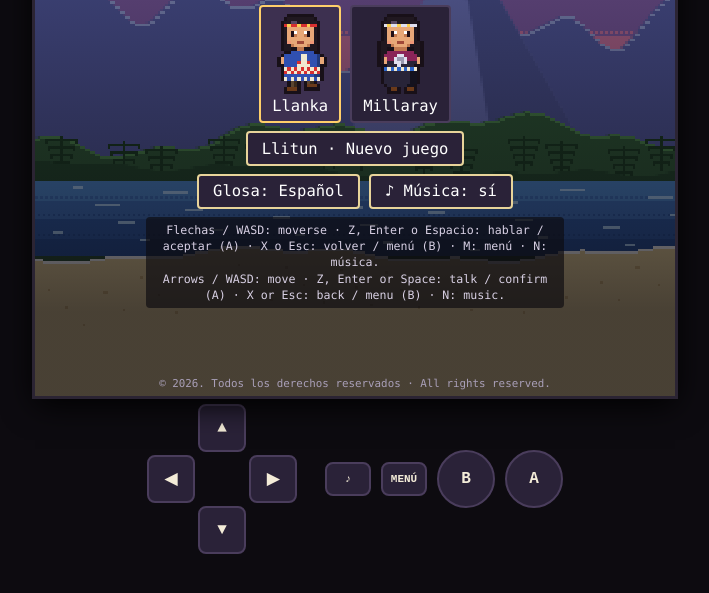
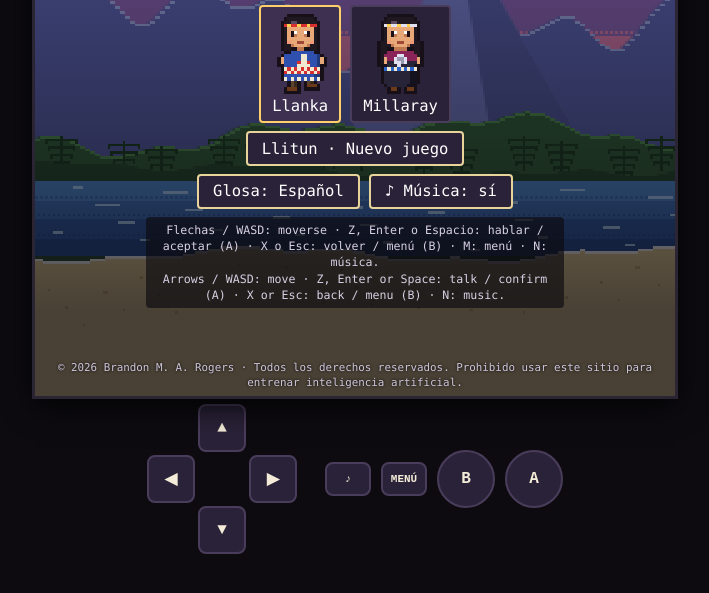
Before and after one commit to brogers36/Kewun-ni-Newen, a plain HTML site: page www/index.html in a window 1280 px wide. Shown: the part 205-798 px from the top of the page, without its empty margins (285-994 px from the left). Drawn offline with Linux system fonts and the light colour scheme; animation ran at ten frames a second.

Commit message:
Add copyright notice and no-AI-training notice
Same notice as the learning apps: title screen (follows the gloss language),
source header, robots noai meta tag, and a rights section in the README.

Co-Authored-By: Claude Opus 5.5 <noreply@anthropic.com>
Claude-Session: https://claude.ai/code/session_01HTUZe9QnhKfmVdpEdFr6Jn

```diff
--- a/src/boot.js
+++ b/src/boot.js
@@ -8,7 +8,7 @@ function fit(){
 }
 addEventListener('resize',fit);fit();
 const sv=loadSave();if(sv)$('bCont').style.display='';
-function updLang(){$('bLang').textContent=LANG==='es'?'Glosa: Español':'Gloss: English';$('skip').textContent=LANG==='es'?'Saltar ▶▶':'Skip ▶▶'}
+function updLang(){$('copy').textContent=LANG==='es'?'© 2026 Brandon M. A. Rogers · Todos los derechos reservados. Prohibido usar este sitio para entrenar inteligencia artificial.':'© 2026 Brandon M. A. Rogers · All rights reserved. No use of this site to train artificial intelligence.';$('bLang').textContent=LANG==='es'?'Glosa: Español':'Gloss: English';$('skip').textContent=LANG==='es'?'Saltar ▶▶':'Skip ▶▶'}
 $('bLang').onclick=()=>{LANG=LANG==='es'?'en':'es';updLang()};
 $('bMus').onclick=()=>toggleMute();
 $('bMus').textContent=AU.muted?'♪ Música: no':'♪ Música: sí';$('pN').textContent=AU.muted?'♪×':'♪';
--- a/www/index.html
+++ b/www/index.html
@@ -3,6 +3,7 @@
 <head>
 <meta charset="utf-8">
 <meta name="viewport" content="width=device-width,initial-scale=1">
+<meta name="robots" content="noai, noimageai">
 <title>Kewün ñi Newen · Prototipo</title>
 <style>
 *{box-sizing:border-box}
@@ -42,7 +43,7 @@ html,body{margin:0;height:100%;background:#0d0b10;color:#f4ecd8;font-family:ui-m
 .hero.on{border-color:#ffcf6a!important;background:#3d3050!important}
 .hero canvas{width:calc(32px*var(--s)/1.5);height:calc(48px*var(--s)/1.5);image-rendering:pixelated}
 #title .help{font-size:.75em;color:#d8d0e4;max-width:36em;line-height:1.4;background:#0d0b10aa;padding:.4em .6em;border-radius:4px}
-#title .copy{font-size:.7em;color:#a99fb8;position:absolute;bottom:.6em}
+#title .copy{font-size:.7em;color:#cfc6dc;position:absolute;bottom:.5em;left:1.5em;right:1.5em;text-align:center;line-height:1.35;text-shadow:0 0 3px #000}
 #skip{position:absolute;right:.6em;top:.6em;font:inherit;font-size:.85em;padding:.25em .7em;border-radius:4px;border:2px solid #e8d49a;background:#2a2238cc;color:#fff;cursor:pointer;display:none}
 #pad{display:flex;gap:28px;align-items:center;justify-content:center}
 #dpad{display:grid;grid-template-columns:repeat(3,48px);grid-template-rows:repeat(3,48px);gap:3px}
@@ -76,7 +77,7 @@ html,body{margin:0;height:100%;background:#0d0b10;color:#f4ecd8;font-family:ui-m
         </div>
         <div class="row"><button id="bLang">Glosa: Español</button><button id="bMus">♪ Música: sí</button></div>
         <div class="help">Flechas / WASD: moverse · Z, Enter o Espacio: hablar / aceptar (A) · X o Esc: volver / menú (B) · M: menú · N: música.<br>Arrows / WASD: move · Z, Enter or Space: talk / confirm (A) · X or Esc: back / menu (B) · N: music.</div>
-        <div class="copy">© 2026. Todos los derechos reservados · All rights reserved.</div>
+        <div class="copy" id="copy">© 2026 Brandon M. A. Rogers · Todos los derechos reservados. Prohibido usar este sitio para entrenar inteligencia artificial.</div>
       </div>
     </div>
   </div>
@@ -95,6 +96,8 @@ html,body{margin:0;height:100%;background:#0d0b10;color:#f4ecd8;font-family:ui-m
   </div>
 </div>
 <script>
+/* Kewün ñi Newen · © 2026 Brandon M. A. Rogers. Todos los derechos reservados. All rights reserved.
+   Prohibido usar este sitio o su contenido para entrenar inteligencia artificial. No use of this site or its content to train artificial intelligence. */
 'use strict';
 /* ============================================================
    Kewün ñi Newen (working title) · Lafkenche region
@@ -2098,7 +2101,7 @@ function fit(){
 }
 addEventListener('resize',fit);fit();
 const sv=loadSave();if(sv)$('bCont').style.display='';
-function updLang(){$('bLang').textContent=LANG==='es'?'Glosa: Español':'Gloss: English';$('skip').textContent=LANG==='es'?'Saltar ▶▶':'Skip ▶▶'}
+function updLang(){$('copy').textContent=LANG==='es'?'© 2026 Brandon M. A. Rogers · Todos los derechos reservados. Prohibido usar este sitio para entrenar inteligencia artificial.':'© 2026 Brandon M. A. Rogers · All rights reserved. No use of this site to train artificial intelligence.';$('bLang').textContent=LANG==='es'?'Glosa: Español':'Gloss: English';$('skip').textContent=LANG==='es'?'Saltar ▶▶':'Skip ▶▶'}
 $('bLang').onclick=()=>{LANG=LANG==='es'?'en':'es';updLang()};
 $('bMus').onclick=()=>toggleMute();
 $('bMus').textContent=AU.muted?'♪ Música: no':'♪ Música: sí';$('pN').textContent=AU.muted?'♪×':'♪';
```
Also changed, not shown: src/head.html (+5 -2 lines), README.md.
